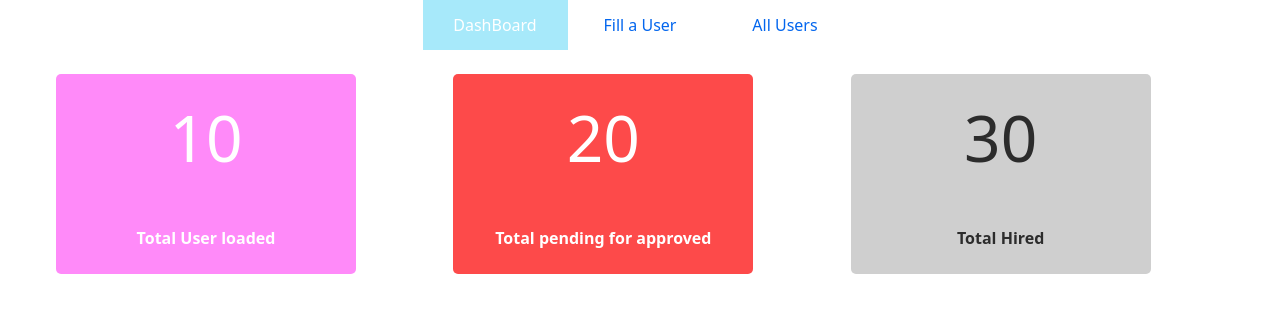
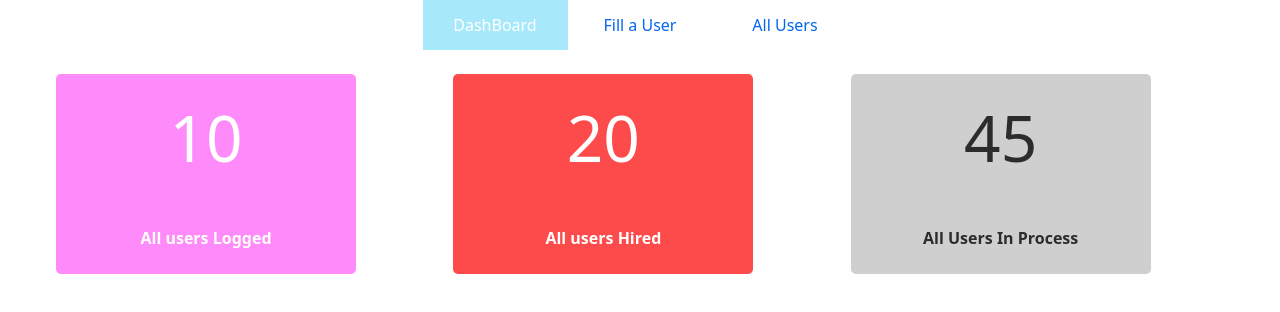
Before and after one commit to lozanomasuno/enerSincTest, a React (Create React App) app: page / in a window 1280 px wide. Shown: the top 312 px of the page. Built offline with nearby package versions, Linux system fonts and the light colour scheme.

Commit message:
card component with props

```diff
--- a/package.json
+++ b/package.json
@@ -16,6 +16,7 @@
     "antd": "^4.22.8",
     "axios": "^0.27.2",
     "fontsource-roboto": "^4.0.0",
+    "prop-types": "^15.8.1",
     "react": "^18.2.0",
     "react-dom": "^18.2.0",
     "react-hook-form": "^7.34.2",
--- /dev/null
+++ b/src/components/Dashboard/DashBoardCard.js
@@ -0,0 +1,19 @@
+import React from 'react'
+import { PropTypes } from 'prop-types'
+
+export const DashBoardCard = ({title, subtitle, className}) => {
+
+
+
+  return (
+    <div className =  { className  }>
+        <p> { subtitle } </p>
+        <label>{ title }</label>
+    </div>
+  )
+}
+
+DashBoardCard.propTypes = {
+    title: PropTypes.string.isRequired,
+    subtitle: PropTypes.number.isRequired
+}
--- a/src/index.css
+++ b/src/index.css
@@ -1102,7 +1102,3 @@ nav {
 .dashboard-card p{
   font-size: 4rem;
 }
-
-.dashboard-card p{
-  font-size: 4rem;
-}
--- a/src/pages/Dashboard.js
+++ b/src/pages/Dashboard.js
@@ -1,34 +1,41 @@
-import React from 'react'
-import { Grid } from '@material-ui/core';
+import React from "react";
+import { Grid } from "@material-ui/core";
+import { DashBoardCard } from "../components/Dashboard/DashBoardCard";
 
 export const Dashboard = () => {
+  const totalUsersLogged = 10;
+  const totalUsershired = 20;
+  const totalUsersInProcess = 45;
   return (
     <>
       <div>
-          <Grid container spacing={3}>
-              <Grid item  xs={12}>
+        <Grid container spacing={3}>
+          <Grid item xs={12}></Grid>
+          <Grid item xs={12} sm={4} md={4} lg={4} xl={4}>
+            <DashBoardCard
+              className = { 'dashboard-card pink' }
+              title = "All users Logged"
+              subtitle = { totalUsersLogged }
+            />
+          </Grid>
+          <Grid item xs={12} sm={4} md={4} lg={4} xl={4}>
 
-              </Grid>
-              <Grid item  xs={12} sm={4} md={4} lg={4} xl={4}>
-                <div className='dashboard-card pink'>
-                    <p> 10 </p>
-                    <label>Total User loaded</label>
-                </div>
-              </Grid>
-              <Grid  item  xs={12} sm={4} md={4} lg={4} xl={4}>
-                <div className='dashboard-card red'>
-                    <p> 20 </p>
-                    <label>Total pending for approved</label>
-                </div>
-              </Grid>
-              <Grid  item  xs={12} sm={4} md={4} lg={4} xl={4}>
-                <div className='dashboard-card gray'>
-                    <p>30 </p>
-                    <label>Total Hired</label>
-                </div>
-              </Grid>
+            <DashBoardCard
+              className = { 'dashboard-card red' }
+              title = "All users Hired"
+              subtitle = { totalUsershired }
+            />
+
           </Grid>
+          <Grid item xs={12} sm={4} md={4} lg={4} xl={4}>
+             <DashBoardCard
+                className = { 'dashboard-card gray' }
+                title = "All Users In Process"
+                subtitle = { totalUsersInProcess }
+              />
+          </Grid>
+        </Grid>
       </div>
     </>
-  )
-}
+  );
+};
```
Also changed, not shown: 1 other file (tests, documents, lock files or other folders).
